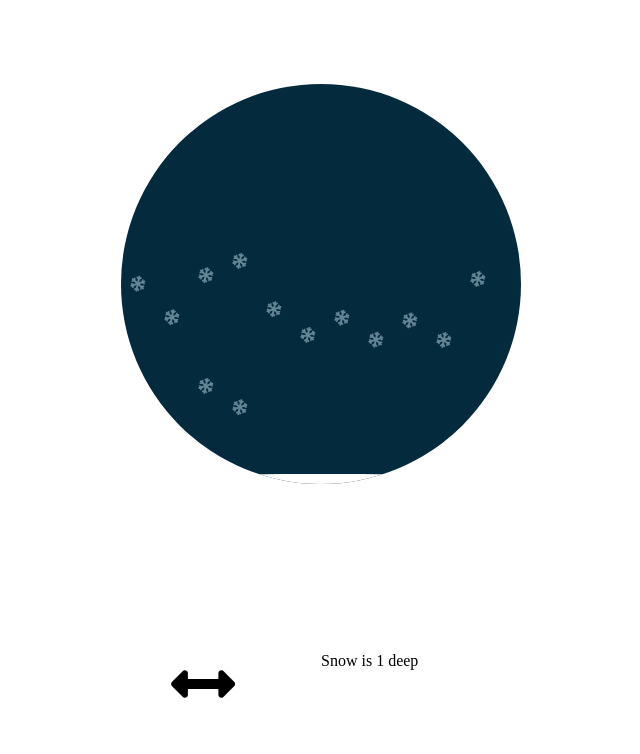
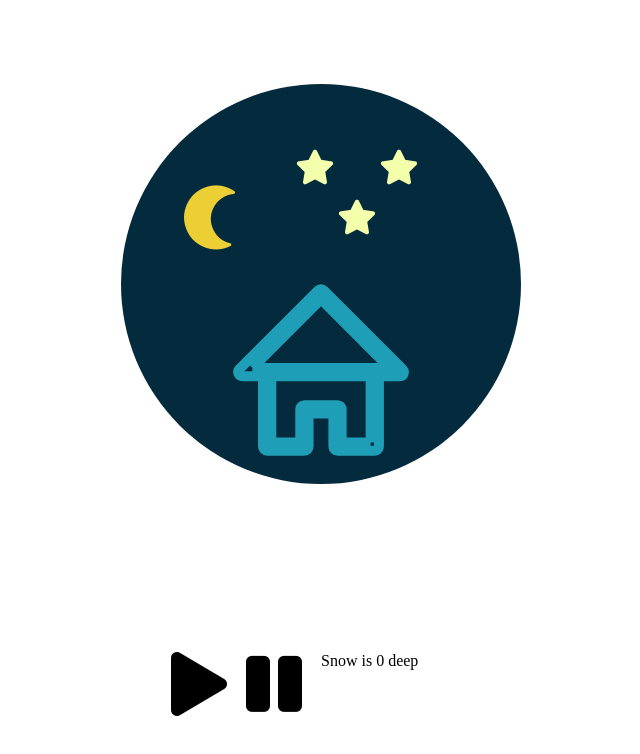
Before and after one commit to Meowyam/snowglobe, a website: page index.html in a window 1280 px wide. Shown: the whole page, without its empty margins (319-959 px from the left). Drawn offline with nearby package versions, Linux system fonts and the light colour scheme.

Commit message:
working snowglobe, with animated house, moon and stars

```diff
--- a/index.html
+++ b/index.html
@@ -17,15 +17,33 @@
 
 <body>
 
-  <div id="snowglobe">
-    <div class="snowdepth">
+  <div class="snowglobe">
+    <div class="house">
+      <svg class="svg-icon" viewBox="0 0 20 20">
+        <path stroke="#1f9eb8" stroke-width="1" d="M18.121,9.88l-7.832-7.836c-0.155-0.158-0.428-0.155-0.584,0L1.842,9.913c-0.262,0.263-0.073,0.705,0.292,0.705h2.069v7.042c0,0.227,0.187,0.414,0.414,0.414h3.725c0.228,0,0.414-0.188,0.414-0.414v-3.313h2.483v3.313c0,0.227,0.187,0.414,0.413,0.414h3.726c0.229,0,0.414-0.188,0.414-0.414v-7.042h2.068h0.004C18.331,10.617,18.389,10.146,18.121,9.88 M14.963,17.245h-2.896v-3.313c0-0.229-0.186-0.415-0.414-0.415H8.342c-0.228,0-0.414,0.187-0.414,0.415v3.313H5.032v-6.628h9.931V17.245z M3.133,9.79l6.864-6.868l6.867,6.868H3.133z"></path>
+      </svg>
+    </div>
+    <div class="moon">
+      <i class="fas fa-moon fa-4x"></i>
+    </div>
+    <div class="stars">
+      <i class="fas fa-star"></i>
+      <i class="fas fa-star mid-star"></i>
+      <i class="fas fa-star"></i>
+    </div>
+    <div id="snowbox">
+    </div>
+    <div id="snowdepth">
     </div>
   </div>
 
   <div id="controls">
     <div class="container">
-      <div class="shake" onClick="shake()">
-        <i class="fas fa-arrows-alt-h fa-4x"></i>
+      <div class="play">
+        <i class="fas fa-play fa-4x"></i>
+      </div>
+      <div class="pause">
+        <i class="fas fa-pause fa-4x"></i>
       </div>
       <div>
         Snow is
--- a/script.js
+++ b/script.js
@@ -1,36 +1,142 @@
 let snowDepth = 0
+let shakeComplete = false
 
 const generateSnow = function() {
   let i = 0
-  let snowArr = []
   while (i < 15) {
-    document.getElementById('snowglobe').innerHTML += '<i class="fas fa-snowflake"></i>'
+    document.getElementById('snowbox').innerHTML += '<i class="fas fa-snowflake"></i>'
     i++
   }
 }
+generateSnow()
 
-function shakeGlobe(strength) {
-  anime({
-    targets: '#snowglobe',
-    // animation keyframes
+//swing the moon
+// pendulum animation is easy
+const moon = anime({
+  // target anything. here: a css selector
+  targets: '.moon',
+  //animate css properties
+  rotate: [30, -30],
+  duration: 500,
+  // Robert Penner's popular easing functions are built in
+  // robertpenner.com/easing
+  easing: 'easeInOutSine',
+  direction: 'alternate',
+  loop: true,
+})
+
+//animate svg
+//use the path as a motion path,
+//morph the path (shapes must have same number of points)
+//and line drawing (path must have stroke, cf svg line animation in css
+const house = anime({
+  targets: '.house svg path',
+  strokeDashoffset: [anime.setDashoffset, 0],
+  easing: 'easeInOutSine',
+  duration: 1500,
+})
+
+
+const twinkle = anime({
+  //property keyframes defined in property Object Array
+  //property keyframes can overlap
+  //here both size and colour change
+  targets: '.fa-star',
+  scale: [
+    {value: 2},
+    {value: 1},
+    {value: 3},
+    {value: 2},
+  ],
+  color: [
+    {value: '#ffffff'},
+    {value: '#b0ceff'},
+    {value: '#ffffff'},
+    {value: '#f2ff9c'},
+  ],
+  duration: 1000,
+  // loop: can enter a number or true for infinite
+  loop: true,
+  // normal, reverse, or alternate
+  direction: 'alternate',
+  easing: 'easeInOutSine',
+})
+
+
+//add shaking
+//once the instance is created, you can't change duration.
+//you have to create a new animation from scratch.
+
+//you can synch animations by adding animations on a timeline,
+//by default they chain, each starts after the previous animation ends
+//but you can add an offset
+//but you can't dynamically add animations to occur simultaneously
+
+//first define basic parameters: eg. duration, looping
+
+const fallingSnow = anime.timeline({
+  targets: '.fa-snowflake',
+  autoplay: false,
+  loop: true,
+  duration: 800,
+  easing: 'easeOutElastic(10,2)',
+  // a callback is triggered on every frame
+  // this callback is triggered when each loop ends
+  loopComplete: function() {
+    console.log(snowDepth)
+    snowDepth++
+    document.querySelector('#snowdepth').style.height = (snowDepth * 10) + 'px'
+    if (snowDepth == 40) {
+      anime.remove('.fa-snowflake')
+    }
+    return snowDepth
+  },
+})
+//add other animations as children
+// some parameters can be inherited: targets, easing, duration, delay, round (rounds up value)
+// you can override the inherited parameters when you declare new ones in the children
+
+//shake the globe
+  .add({
+    targets: '.snowglobe',
+  // animation keyframes
+  // keyframes are defined in an Array
     keyframes: [
-      {translateX: strength/5},
-      {translateX: -strength/5},
-      {translateX: strength/5},
-      {translateX: -strength/5},
+      {translateX: 100},
+      {translateX: -100},
+      {translateX: 80},
+      {translateX: -80},
+      {translateX: 60},
+      {translateX: -60},
+      {translateX: 40},
+      {translateX: 40},
       {translateX: 0}
     ],
-    duration: 500,
-    // easing spring(mass, stiffness, damping, velocity)
-    // the higher the mass, the 'stretchier'
+    duration: 200,
+  // easing spring(mass, stiffness, damping, velocity)
+  // the higher the mass, the 'stretchier'
     easing: 'spring(2, 2, 2, 10)',
+    // callback triggered when animation is completed
+    // looped timeline plays all children
+    complete: function(anim) {
+      if (anim.completed == true) {
+        anime.remove('.snowglobe')
+      }
+    }
   })
-}
 
-function fallingSnow(strength,loopable) {
-  anime({
-    // target anything. here: a css selector
-    targets: '.fa-snowflake',
+  // make snow visible
+  .add({
+    targets: '#snowbox',
+    opacity: 1,
+    duration: 1,
+    loop: true,
+  })
+
+  // when first animation ends
+  // continue to next in timeline
+
+  .add({
     // css values. here: opacity
     opacity: {
       value: 0,
@@ -48,106 +154,27 @@ function fallingSnow(strength,loopable) {
       // stagger multiple elements with follow through and overlapping action
       delay: anime.stagger(50),
       easing: 'linear',
+      loop: true,
     },
     rotateZ: {
-    // specific property parameters
+      // specific property parameters
       value: 360,
       duration: 3000,
       direction: 'alternate',
       easing: 'linear',
       loop: true,
     },
-    // keyframes are defined in an Array
-    // keyFrames for property translateX
-    translateX: [
-      {
-        value: strength,
-        duration: 100,
-        easing: 'linear',
-      },
-      {
-        value: -strength,
-        duration: 100,
-        easing: 'linear',
-      },
-      {
-        value: strength,
-        duration: 150,
-        easing: 'linear',
-      },
-      {
-        value: -strength,
-        duration: 150,
-        easing: 'linear',
-      },
-      //'If there is no duration specified inside the keyframes, each keyframe duration will be equal to the animation's total duration divided by the number of keyframes.'
-      {
-        value: 0,
-        easing: 'linear',
-      },
-    ],
-    // a callback is triggered on every frame
-    // begin callback is triggered when animation is started
-    loopBegin: function(anim) {
-      snowDepth++
-      showSnowdepth(snowDepth)
-    },
-    // complete callback
-    loopComplete: function(anim) {
-      totalSnow(snowDepth)
-    },
-    loop: loopable
   })
-}
 
-function showSnowdepth(snowDepth) {
-  anime({
-    targets: '.snowdepth',
-    height: snowDepth * 10,
-    // delay in milliseconds
-    delay: 2000,
-  })
-}
-
-
-//animate any Object with a numerical value
-
-let snowfallObj = {
-  snowCount: 0,
-}
-
-function totalSnow(snowDepth) {
-  console.log(snowDepth)
-  anime({
-    targets: snowfallObj,
+  .add({
+    //animate any Object with a numerical value
     snowCount: snowDepth,
     easing: 'easeOutElastic(10,2)',
     round: 1,
     update: function() {
-      document.querySelector('.totalSnowfall').innerHTML = snowfallObj.snowCount
+      document.querySelector('.totalSnowfall').innerHTML = snowDepth
     }
   })
-}
 
-generateSnow()
-
-function startSnow() {
-  let strength = 0
-  fallingSnow(strength,true)
-}
-
-//add shaking
-//once the instance is created, you can't change the duration.
-//you have to create a new animation from scratch.
-
-//you can CHAIN animations by adding animations on a timeline,
-//but not dynamically add animations to occur simultaneously
-
-function shake() {
-  console.log('shake')
-  strength = 50
-  fallingSnow(strength,false)
-  shakeGlobe(strength)
-}
-
-document.addEventListener("DOMContentLoaded", startSnow())
+document.querySelector('.play').onclick = fallingSnow.play
+document.querySelector('.pause').onclick = fallingSnow.pause
--- a/style.css
+++ b/style.css
@@ -1,3 +1,66 @@
+
+/* -----
+SVG Icons - svgicons.sparkk.fr
+----- */
+
+.svg-icon {
+  width: 200px;
+  height: 200px;
+}
+
+.svg-icon path {
+  fill: #042a3d;
+}
+
+.house {
+  position: absolute;
+  left: 100px;
+  bottom: 10px;
+}
+
+.snowglobe {
+  width: 400px;
+  height: 400px;
+  margin: auto;
+  background: #042a3d;
+  padding: 0px;
+  overflow: hidden;
+  border-radius: 50%;
+  position: relative;
+}
+
+.snowglobe i {
+  margin: 0 10px;
+}
+
+.moon {
+  color: #ebcf34;
+  position: absolute;
+  left: 50px;
+  top: 100px;
+}
+
+.stars {
+  color: #e9eddd;
+  position: absolute;
+  width: 150px;
+  max-width: 150px;
+  max-height: 50px;
+  height: 50px;
+  left: 175px;
+  top: 75px;
+}
+
+#snowglobe .stars i {
+  margin-right: 15px;
+  display: block;
+}
+
+.mid-star {
+  position: relative;
+  top: 50px;
+}
+
 body {
   background: white;
   width: 100vw;
@@ -9,7 +72,7 @@ body {
   flex-flow: wrap;
 }
 
-.snowdepth {
+#snowdepth {
   width: 400px;
   overflow: hidden;
   border-radius: 50%;
@@ -17,25 +80,22 @@ body {
   bottom: 0;
   left: 0;
   background-color: white;
+  z-index: 1000;
 }
 
-#snowglobe {
+#snowbox {
   width: 400px;
   height: 400px;
   margin: auto;
-  background: #042a3d;
   padding: 0px;
   overflow: hidden;
   border-radius: 50%;
+  opacity: 0;
   position: relative;
 }
 
-#snowglobe i {
-  margin: 0 10px;
-}
-
 .fa-snowflake {
-  color: #d2edfa;
+  color: white;
 }
 
 #controls {
@@ -48,6 +108,6 @@ body {
   display: flex;
 }
 
-.shake {
-  width: 50%;
+.play, .pause {
+  width: 25%;
 }
```
